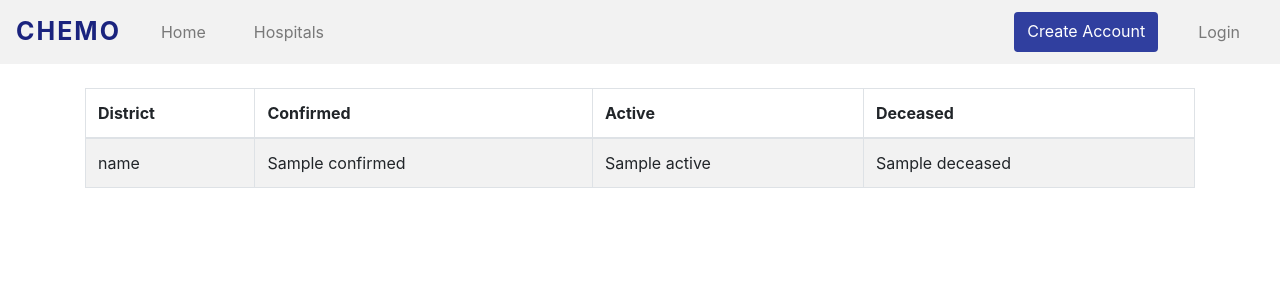
After one commit to Atharvamaid/CHEMO, a Django app: page /covid_data/ in a window 1280 px wide. The commit adds this page. Shown: the top 300 px of the page. Run offline with Django 3.2, Linux system fonts and the light colour scheme; a database or web service that is not in the repository returns one stand-in record (values such as "Sample title"); data that the repository does not hold is empty; some libraries are stand-ins or nearby versions.

Commit message:
added track cases file

```diff
--- a/hospitalauth/templates/hospitalauth/base.html
+++ b/hospitalauth/templates/hospitalauth/base.html
@@ -40,6 +40,7 @@
         </ul>
         <ul class="navbar-nav ml-auto">
             {% if user.is_authenticated %}
+                <a class="nav-item nav-link mx-3" href="{% url 'trackcases' %}">Track Cases</a>
                 <a class="nav-item nav-link mx-3" href="{% url 'logout' %}">Logout</a>
             {% else %}
                 <a class="btn signbtn text-white mx-3" href="{% url 'signup' %}" style="background-color : #303f9f;">Create Account</a>
--- a/hospitalauth/templates/hospitalauth/index.html
+++ b/hospitalauth/templates/hospitalauth/index.html
@@ -4,7 +4,7 @@
 
 </style>
 {% block content %}
-    <div class="container-fluid content fluid" style="width : 100%; height : 91.5vh; display:flex; align-items : center;">
+    <div class="container-fluid content" style="width : 100%; height : 91.5vh; display:flex; align-items : center;">
         <div class="row ">
             <div class="col-lg-6">
                 <div>
--- /dev/null
+++ b/hospitalauth/templates/hospitalauth/trackcases.html
@@ -0,0 +1,26 @@
+{% extends 'hospitalauth/base.html' %}
+{% block content %}
+    <div class="container mt-4">
+        <table class="table border table-bordered table-striped">
+            <thead>
+              <tr>
+                <th>District</th>
+                <th>Confirmed</th>
+                <th>Active</th>
+                 <th>Deceased</th>
+              </tr>
+            </thead>
+            <tbody>
+            {% for i,j in cases.items %}
+                <tr>
+                <td>{{ i }}</td>
+                <td>{{ j.confirmed }}</td>
+                <td>{{ j.active }}</td>
+                    <td>{{ j.deceased }}</td>
+                </tr>
+            {% endfor %}
+            </tbody>
+          </table>
+
+    </div>
+{% endblock content %}
--- a/hospitalauth/urls.py
+++ b/hospitalauth/urls.py
@@ -7,6 +7,7 @@ urlpatterns = [
     path('signup/', views.CreateAccount, name='signup'),
     path('login/', views.log_in, name='login'),
     path('logout/', views.log_out, name='logout'),
-    path('dashboard/', views.dashboard, name='dashboard')
+    path('dashboard/', views.dashboard, name='dashboard'),
+    path('covid_data/', views.TrackCases, name='trackcases')
 
 ]
--- a/hospitalauth/views.py
+++ b/hospitalauth/views.py
@@ -1,5 +1,5 @@
 from django.shortcuts import render, redirect
-import pyrebase
+import pyrebase, requests
 from django.contrib.auth.models import User
 from django.contrib import messages
 from django.contrib.auth import authenticate,logout, login
@@ -32,6 +32,12 @@ def log_in(request):
 
     return render(request, 'hospitalauth/login.html')
 
+def TrackCases(request):
+    cases = requests.get('https://api.covid19india.org/state_district_wise.json')
+    cases=cases.json()
+    cases = cases['Maharashtra']['districtData']
+    return render(request, 'hospitalauth/trackcases.html', {'cases' : cases})
+
 def dashboard(request):
     db = firebase.database()
     hospitals = db.child('Hospitals').child(request.user.id).get().each()
@@ -44,11 +50,14 @@ def CreateAccount(request):
         email = request.POST['email']
         password = request.POST['pass']
         user = User.objects.create_user(username=username[0], email=email, password=password)
-        messages.success(request, f'Account Created for {name}')
-        dats = {'hospitalName' : name}
-        db = firebase.database()
-        db.child('Hospitals').child(user.id).set(dats)
-        return redirect('login')
+        if user:
+            messages.success(request, f'Account Created for {name}')
+            dats = {'hospitalName': name}
+            db = firebase.database()
+            db.child('Hospitals').child(user.id).set(dats)
+            return redirect('login')
+        else :
+            messages.warning(request,'Account not created try again')
 
     else:
         form = Register()
```
Also changed, not shown: db.sqlite3.
